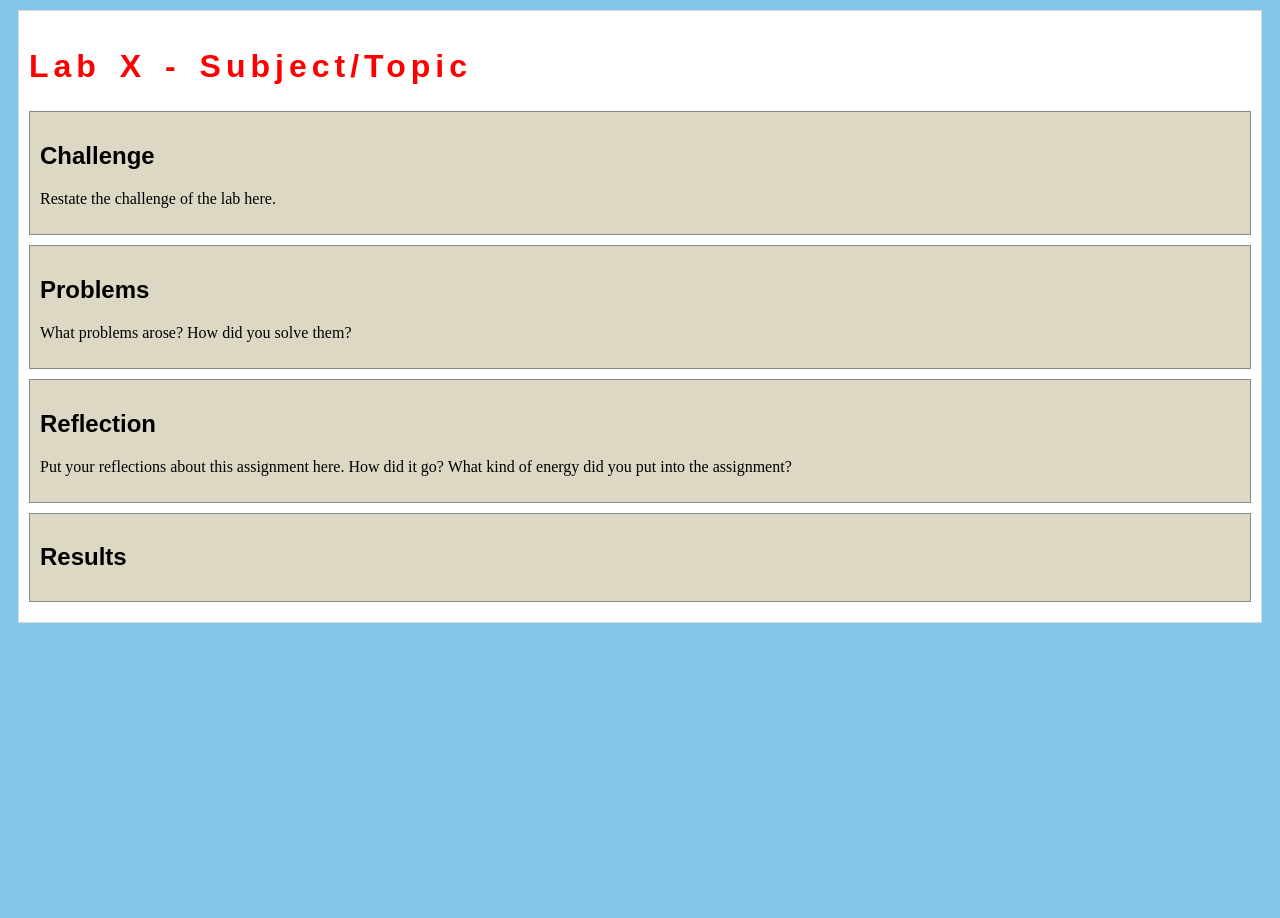
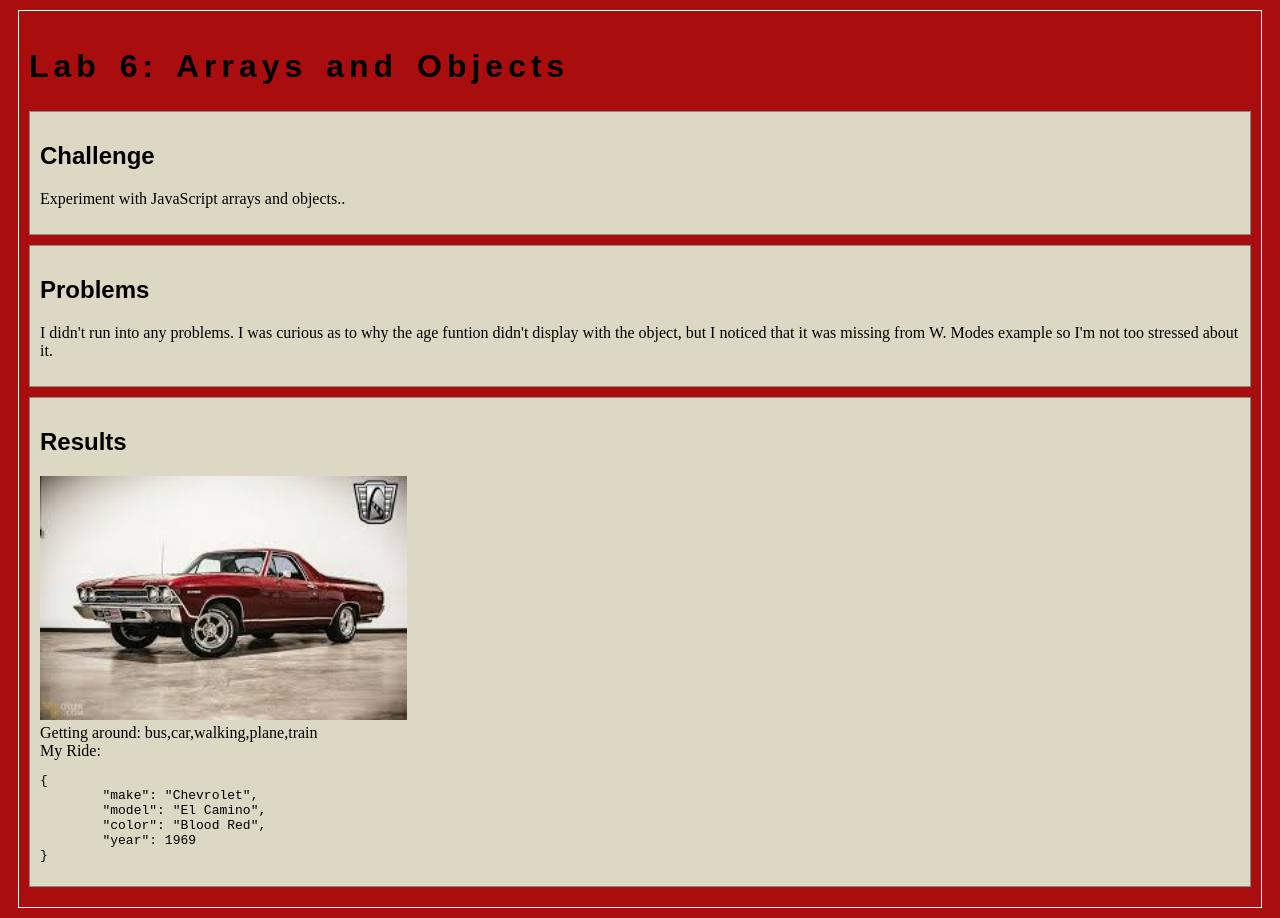
Before and after one commit to FirstAmendment/art101, a plain HTML site: page lab6/index.html in a window 1280 px wide. Before the commit the page ends 800 px from the top, so only its background shows below. Drawn offline with nearby package versions, Linux system fonts and the light colour scheme.

Commit message:
lab 6
lab 6

```diff
--- a/lab6/css/lab.css
+++ b/lab6/css/lab.css
@@ -2,8 +2,22 @@
 
 /* the period in a CSS selector selects an element by class, e.g., class="minor-section" */
 .minor-section {
-    padding: 10px;
-    margin-bottom: 10px;
-    border: solid 1px #888;
-    background-color: #DDD8C4;
-  }
+  padding: 10px;
+  margin-bottom: 10px;
+  border: solid 1px #888;
+  background-color: #DDD8C4;
+}
+
+body{
+background-color: rgb(169, 13, 13);
+border-color: black;
+}#content {
+margin: 10px;
+padding: 10px;
+border: solid 1px rgb(255, 255, 255);
+background-color: rgb(169, 13, 13);
+}
+h1{
+color: black;
+
+}
--- a/lab6/index.html
+++ b/lab6/index.html
@@ -2,7 +2,7 @@
 <html>
 <head>
 	<!-- This title is used for tabs and bookmarks -->
-	<title>Lab X - Subject/Topic</title>
+	<title>Lab 6: Arrays and Objects</title>
 
 	<!-- Use UTF character set, a good idea with any webpage -->
   	<meta charset="UTF-8" />
@@ -23,25 +23,23 @@
 	<!-- Style this page by changing the CSS in ../css/site.css or css/lab.css -->
 	<main id="content">
 		<section>
-			<h1>Lab X - Subject/Topic</h1>
+			<h1>Lab 6: Arrays and Objects
+			</h1>
 			<div class="minor-section">
 					<h2>Challenge</h2>
-					<p>Restate the challenge of the lab here.</p>
+					<p>Experiment with JavaScript arrays and objects..</p>
 			</div>
 
 			<div class="minor-section">
 					<h2>Problems</h2>
-					<p>What problems arose? How did you solve them? </p>
-			</div>
-
-			<div class="minor-section">
-					<h2>Reflection</h2>
-					<p>Put your reflections about this assignment here. How did it go? What kind of energy did you put into the assignment? </p>
+					<p>I didn't run into any problems. I was curious as to why the age funtion didn't display with the object, but I noticed that it was missing from W. Modes example so I'm not too stressed about it. </p>
 			</div>
 
 			<div class="minor-section">
 					<h2>Results</h2>
 					<div id="output"></div>
+					<img class= "pic" src="./img/car.jpg" width="367">
+					<script src="js/lab.js"></script>
 			</div>
 		</section>
 		<nav id="links">
--- a/lab6/js/lab.js
+++ b/lab6/js/lab.js
@@ -1,21 +1,27 @@
-// index.js - purpose and description here
-// Author: Your Name
-// Date:
+// index.js - creating arrays and objects, then calling on them
+// Author: Oscar Aguirre
+// Date:10/26/2023
 
 // Constants
 
 // Functions
-
-// this is an example function and this comment tells what it doees and what parameters are passed to it.
-function myFunction(param1, param2) {
-  // some code here
-  // return results;
+//declare myRide
+var myRide = {
+  make : "Chevrolet",
+  model: "El Camino",
+  color: "Blood Red",
+  year : 1969,
+  age: function() {
+      return 2023 - this.year;
+  }
 }
 
-function main() {
-  console.log("Main function started.");
-  // the code that makes everything happen
-}
+//declare myTransport
+myTransport = ["bus", "car", "walking", "plane", "train"];
 
-// let's get this party started
-main();
+//display myTransport
+document.writeln("<br>Getting around: " + myTransport + "<br>");
+
+//display myRide
+document.writeln("My Ride: <pre>",
+    JSON.stringify(myRide, null, '\t'), "</pre>");
```
Also changed, not shown: lab5/js/lab.js (line endings or trailing spaces), lab6/img/car.jpg (added).
